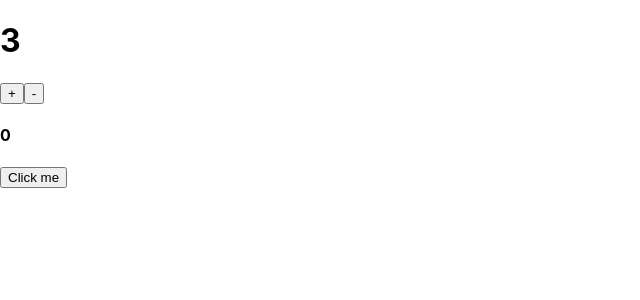
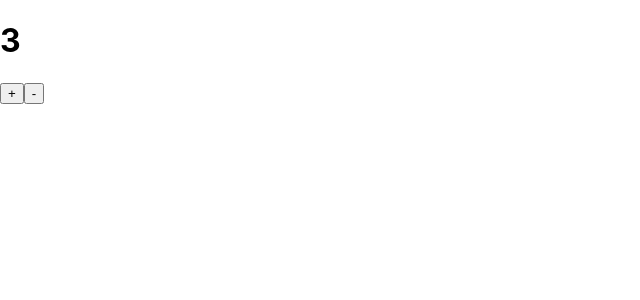
Before and after one commit to KrystianKaminski/react-redux-day4, a React (Create React App) app: page / in a window 1280 px wide. Shown: the top 300 px of the page, without its empty margins (0-640 px from the left). Built offline with nearby package versions, Linux system fonts and the light colour scheme.

Commit message:
React-router-dom added

```diff
--- a/package.json
+++ b/package.json
@@ -6,6 +6,7 @@
     "prop-types": "^15.6.2",
     "react": "^16.6.3",
     "react-dom": "^16.6.3",
+    "react-router-dom": "^4.3.1",
     "react-scripts": "2.1.1"
   },
   "scripts": {
--- a/src/App.js
+++ b/src/App.js
@@ -1,17 +1,18 @@
 import React from 'react';
 
+import { BrowserRouter as Router, Link, Route } from 'react-router-dom'
 import Counter from './Counter'
 import PassingProps from './PassingProps'
 
 
 const App = () => (
-  <div>
-
-    <Counter
-    />
-    <PassingProps
-    />
-  </div>
+  <Router>
+    <div>
+      <Route exact path="/" component={Counter} />
+      <Route exact path="/counter" component={Counter} />
+      <Route exact path="/passing-props" component={PassingProps} />
+    </div>
+  </Router>
 )
 
 export default App;
```
Also changed, not shown: 1 other file (tests, documents, lock files or other folders).
